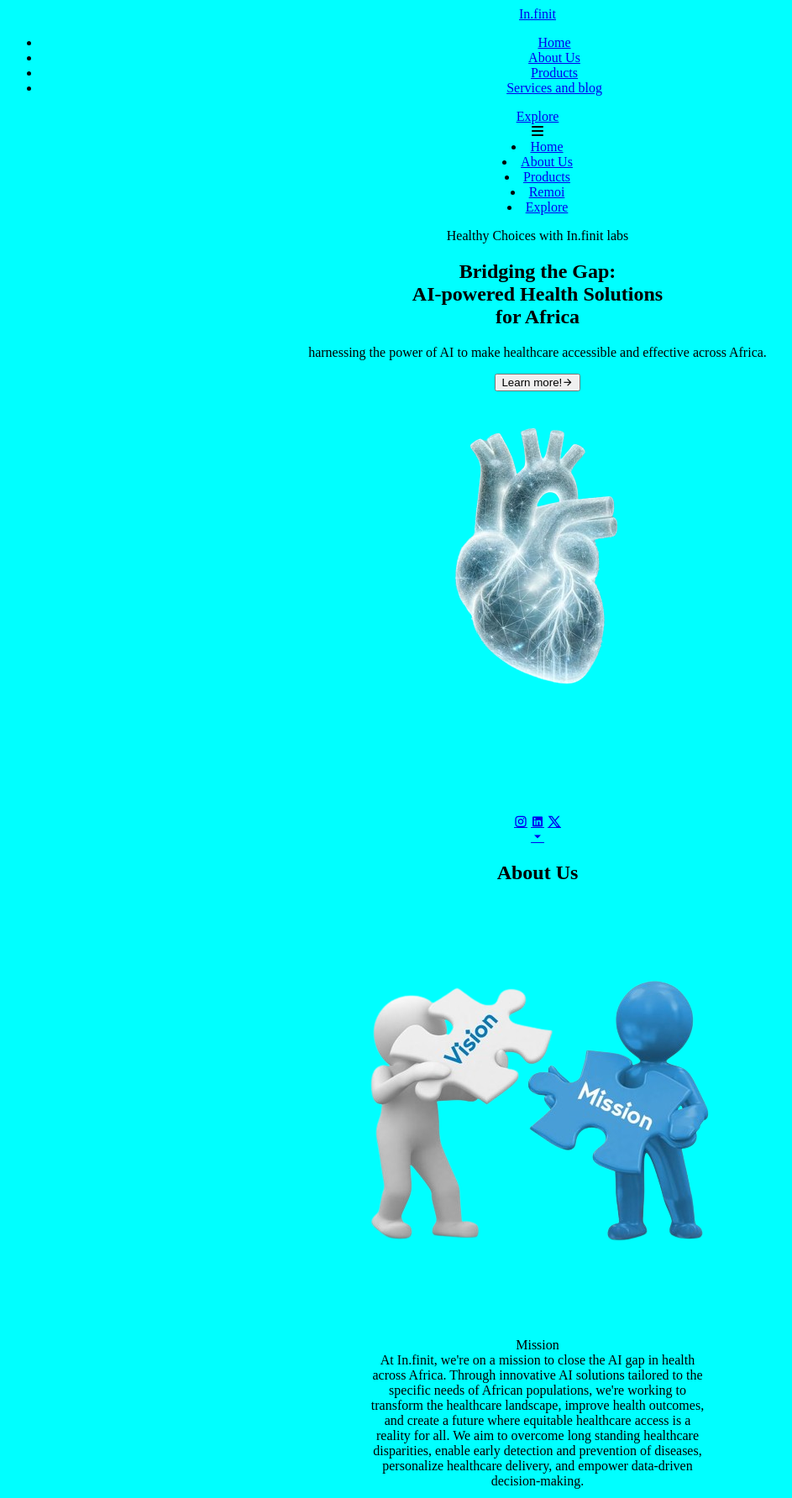
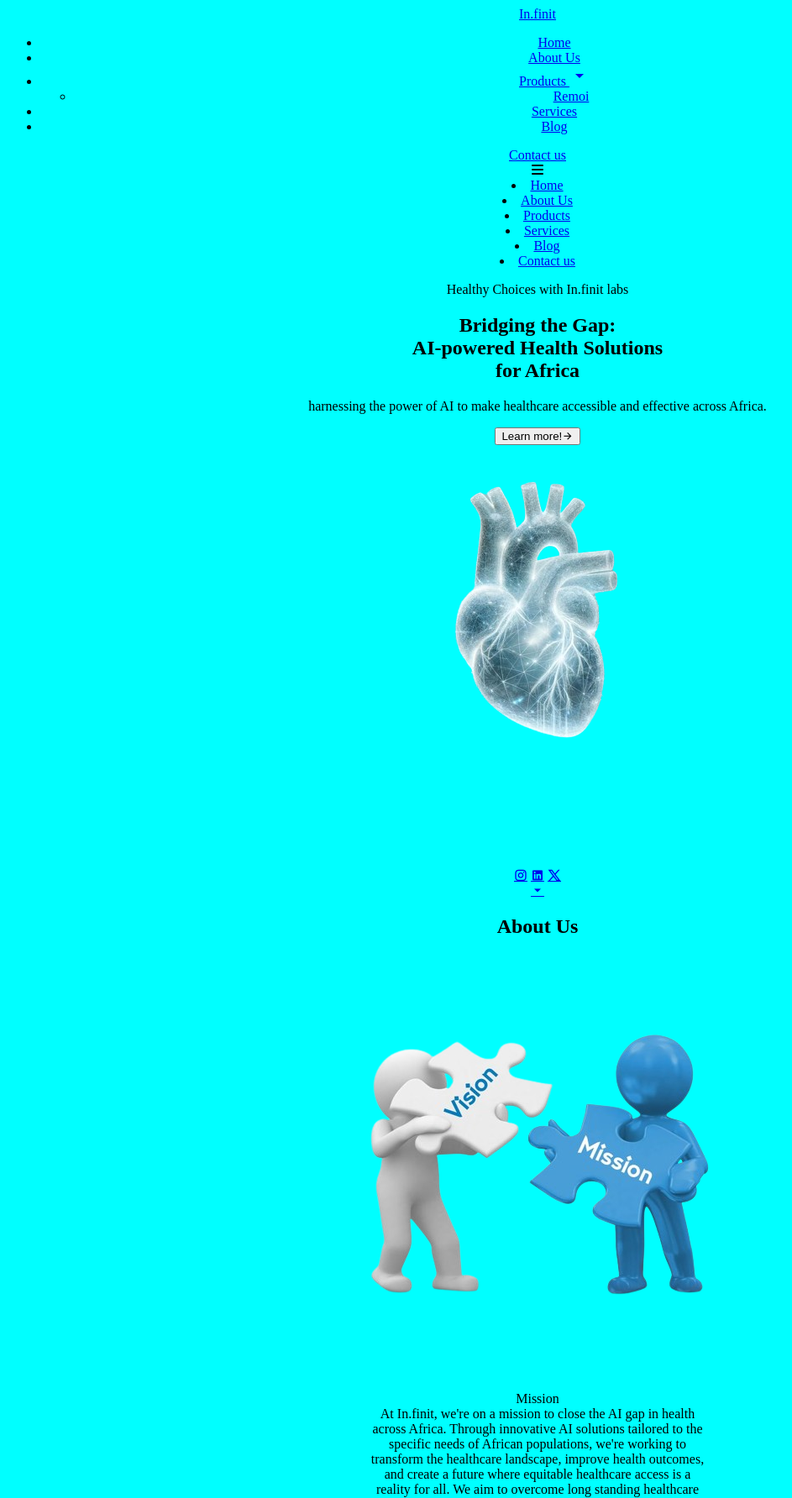
Before and after one commit to In-finit-Labs/Site, a Django app: page / in a window 1280 px wide. Shown: the top 1784 px of the page at 84% size, without its empty margins (0-943 px from the left). Run offline with Django 4.2, Linux system fonts and the light colour scheme.

Commit message:
Submenu dropdown and updates

```diff
--- a/InfinitLabsapp/template/index.html
+++ b/InfinitLabsapp/template/index.html
@@ -6,6 +6,7 @@
     <link rel="stylesheet" href="style.css" />
     <link href="https://cdn.jsdelivr.net/npm/remixicon@4.2.0/fonts/remixicon.css" rel="stylesheet"/>
     <link rel="stylesheet" href="https://cdnjs.cloudflare.com/ajax/libs/font-awesome/6.5.2/css/all.min.css" integrity="sha512-SnH5WK+bZxgPHs44uWIX+LLJAJ9/2PkPKZ5QiAj6Ta86w+fsb2TkcmfRyVX3pBnMFcV7oQPJkl9QevSCWr3W6A==" crossorigin="anonymous" referrerpolicy="no-referrer" />
+    <link href="https://fonts.googleapis.com/icon?family=Material+Icons" rel="stylesheet">
     <script src="https://unpkg.com/scrollreveal"></script>
     <script defer src="script.js"></script>
     <title>In.finit</title>
@@ -18,8 +19,16 @@
                 <ul class="links">
                     <li><a href="#home">Home</a></li>
                     <li><a href="#about">About Us</a></li>
-                    <li><a href="products">Products</a></li>
-                    <li><a href="#services">Services and blog</a></li>
+                    <li class="products"><a href="#">Products
+                        <span class="material-icons drop-icon">
+                            arrow_drop_down
+                        </span>
+                        <ul class="submenu">
+                            <li><a href="#">Remoi</a></li>
+                        </ul>
+                    </a></li>
+                    <li><a href="#services">Services</a></li>
+                    <li><a href="#blog">Blog</a></li>
                 </ul>
 
                 <!-- TOGGLE BUTTON -->
@@ -42,7 +51,7 @@
                 </div>
             </div> -->
 
-                <a href="#" class="action_btn">Explore</a>
+                <a href="#" class="action_btn">Contact us</a>
                 <div class="toggle_btn">
                     <i class="fa-solid fa-bars"></i>
                 </div>
@@ -50,11 +59,12 @@
             </div>
 
             <div class="dropdown-menu">
-                <li><a href="hero">Home</a></li>
-                <li><a href="about">About Us</a></li>
-                <li><a href="products">Products</a></li>
-                <li><a href="statement">Remoi</a></li>
-                <li><a href="#" class="action_btn">Explore</a></li>
+                <li id="homepage"><a href="hero">Home</a></li>
+                <li id="about-link"><a href="#about">About Us</a></li>
+                <li id="products"><a href="products">Products</a></li>
+                <li id="services-link"><a href="#services">Services</a></li>
+                <li id="blogpage"><a href="blog">Blog</a></li>
+                <li id="contact"><a href="#" class="action_btn">Contact us</a></li>
             </div>
         </header>
     </div>
@@ -84,7 +94,7 @@
 
 
     <!---------------------About Us  -------------->
-    <div class="about" id="about">
+    <section class="about" id="about">
         <h2>About Us</h2>
         <div class=" content first" >
             <img src="./images/mission.png" data-viewPort = "slideLeft"/>
@@ -106,11 +116,11 @@
                 enhance decision-making, and drive </p>
             <img src="./images/vision-img.png" id="special" data-viewPort = "slideLeft">
         </div>
-    </div>
+    </section>
 
 
     <!--------------------------- Services And Blog ---------------------------->
-    <section class="services" id="#services">
+    <section class="services" id="services">
         <h2 class="title">Our <span>Services</span></h2>
         <div class="slider">
         <div class="slider-track services-container">
--- a/InfinitLabsapp/template/script.js
+++ b/InfinitLabsapp/template/script.js
@@ -15,12 +15,39 @@ const header = document.querySelector("header");
 window.addEventListener("scroll", () => {
     if (window.scrollY > 100) {
       header.classList.add("active");
-      backTopBtn.classList.add("active");
     } else {
       header.classList.remove("active");
-      backTopBtn.classList.remove("active");
     }
   });
+
+
+// NAV BAR SCROLL
+const home = document.getElementById("homepage");
+home.addEventListener("click", () =>{
+    const homePage = document.getElementById("home");
+    homePage.scrollIntoView();
+});
+
+
+const AboutUs = document.getElementById("about-link")
+AboutUs.addEventListener("click", () =>{
+    const aboutUs = document.getElementById("about");
+    aboutUs.scrollIntoView();
+});
+
+const Services = document.getElementById("services-link");
+Services.addEventListener("click", () =>{
+    const service = document.getElementById("services");
+    service.scrollIntoView();
+})
+
+// const BlogPage = document.getElementById("blog-link");
+// BlogPage.addEventListener("click", ()=>{
+//   const Blog = document.getElementById("blog");
+//   Blog.scrollIntoView();
+// })
+
+
 
 // SCROLL REVEAL
 
```
Also changed, not shown: InfinitLabsapp/template/style.css (+45 -31 lines). Lines whose indentation alone changed are shown as unchanged.
